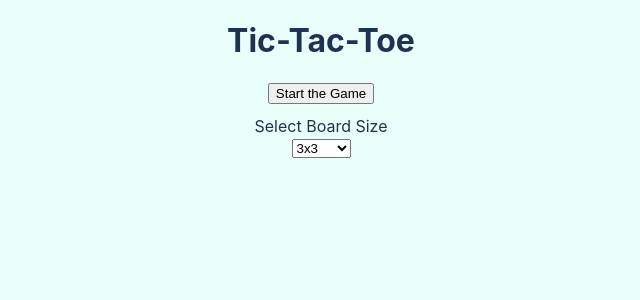
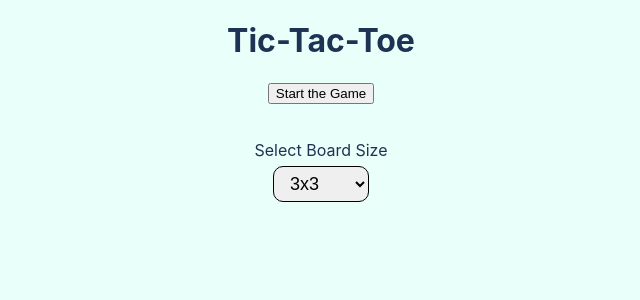
Before and after one commit to yusufalp/tic-tac-toe, a React (Create React App) app: page / in a window 1280 px wide. Shown: the top 300 px of the page, without its empty margins (319-959 px from the left). Built offline with nearby package versions, Linux system fonts and the light colour scheme.

Commit message:
Change the design of dropdown

```diff
--- a/src/components/Dropdown/Dropdown.css
+++ b/src/components/Dropdown/Dropdown.css
@@ -1,8 +1,12 @@
 .board-select {
-  margin: 12px 0;
+  margin: 36px auto 6px;
 }
 
 select {
+  border: 1px solid black;
+  border-radius: 10px;
   display: block;
-  margin: 3px auto;
+  font-size: 18px;
+  padding: 6px 12px;
+  margin: 6px auto;
 }
```
